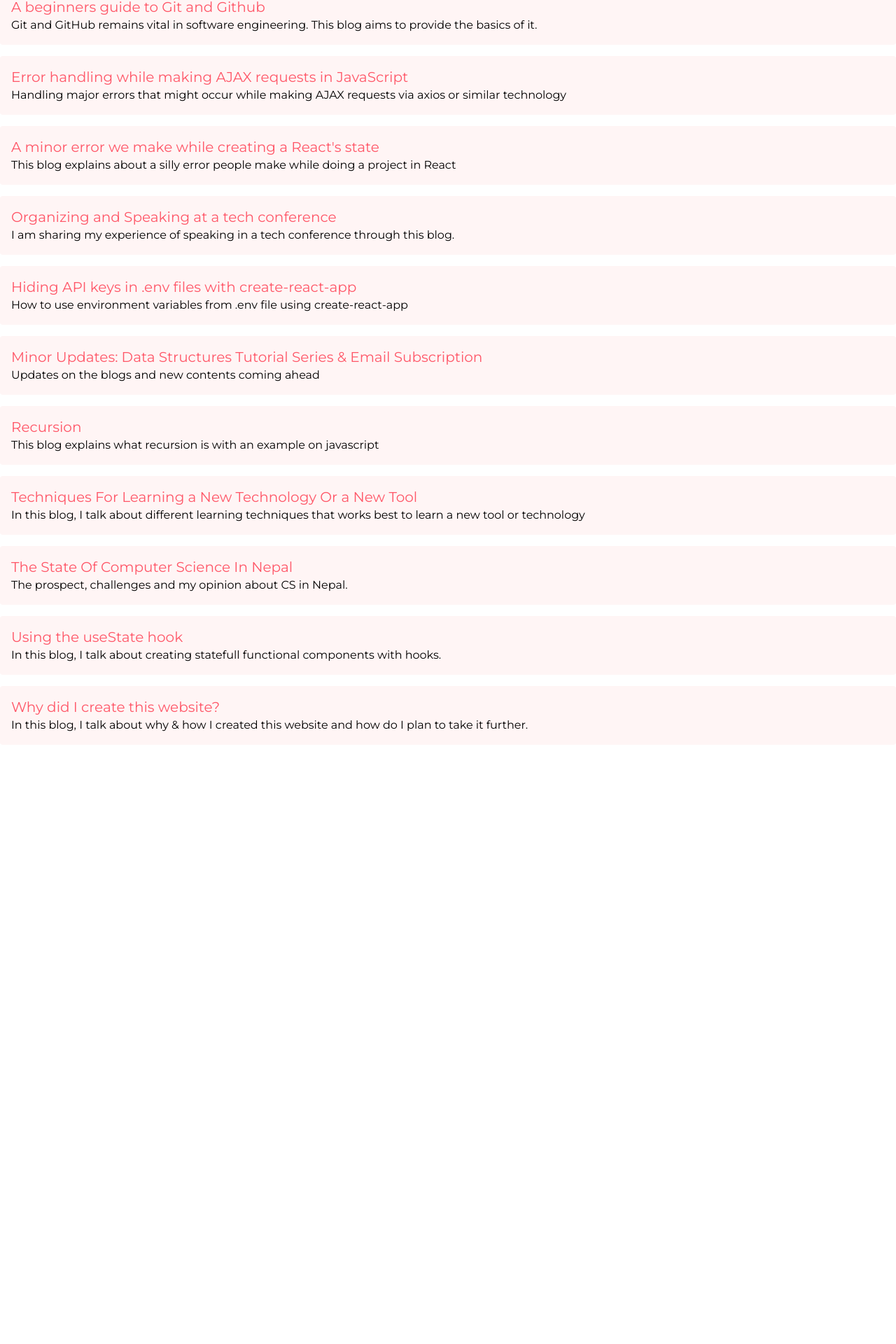
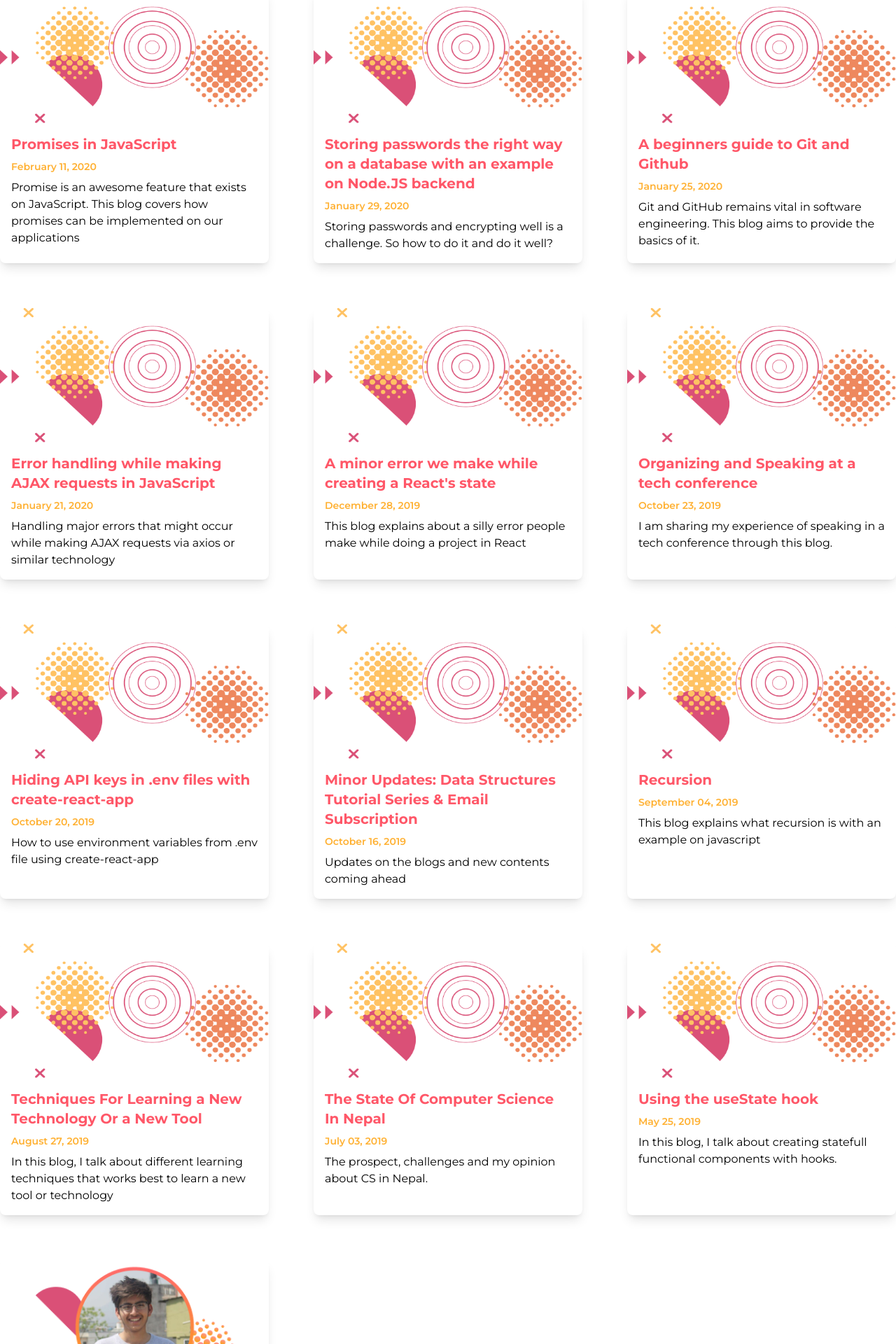
Before and after one commit to prashantacharya/bigomega-v2, a Next.js app: page /blogs in a window 1280 px wide. Shown: the part 631-2551 px from the top of the page at 70% size. Before the commit the page ends 1711 px from the top, so only its background shows below. Built offline with nearby package versions, Linux system fonts and the light colour scheme.

Commit message:
Modify blog page

```diff
--- a/components/ThemeSwitch.tsx
+++ b/components/ThemeSwitch.tsx
@@ -4,8 +4,6 @@ import { ThemeContext } from '../context/ThemeProvider';
 
 const ThemeSwitch = () => {
   const themeContext = useContext(ThemeContext);
-
-  console.log(themeContext);
 
   const switchTheme = () => {
     themeContext?.toggleTheme();
--- a/pages/blogs/index.tsx
+++ b/pages/blogs/index.tsx
@@ -1,5 +1,7 @@
+import Image from 'next/image';
 import Link from 'next/link';
 import Wrapper from '../../components/Wrapper';
+import { formattedBlogDate } from '../../utils/date';
 import { getSortedPostsData } from '../../utils/posts';
 
 interface BlogPageProps {
@@ -12,29 +14,54 @@ const Blogs = (props: BlogPageProps) => {
   return (
     <Wrapper>
       <article className="container mx-auto bg-normal">
-        <ul>
+        <div className="my-10 grid content-stretch gap-16 grid-cols-1 md:grid-cols-3">
           {allPostsData.map((post: any) => (
-            <BlogCard post={post} key={post.id} />
+            <BlogCard blog={post} key={post.id} />
           ))}
-        </ul>
+        </div>
       </article>
     </Wrapper>
   );
 };
 
-const BlogCard = (props: { post: any }) => {
-  const { post } = props;
+const BlogCard = (props: { blog: any }) => {
+  const { blog } = props;
 
   return (
-    <li className="bg-section my-4 p-4 rounded">
-      <Link href={`/blogs/${post.id}`}>
-        <a className="text-xl text-primary-normal hover:text-primary-darker">
-          {post.title}
-        </a>
-      </Link>
+    <div
+      className="bg-normal dark:bg-section rounded-lg shadow-lg"
+      key={blog.id}
+    >
+      <div className="flex items-center justify-center">
+        {blog.thumbnail ? (
+          <Image
+            height="200"
+            width="400"
+            src={blog.thumbnail}
+            alt={blog.title}
+          />
+        ) : (
+          <Image
+            height="200"
+            width="400"
+            src="/blog-list-placeholder.png"
+            alt=""
+          />
+        )}
+      </div>
 
-      <p className="text-gray dark:text-white">{post.subtitle}</p>
-    </li>
+      <div className="p-4">
+        <Link href={`/blogs/${blog.id}`}>
+          <h3 className="text-xl text-primary-normal hover:text-primary-darker font-bold cursor-pointer">
+            {blog.title}
+          </h3>
+        </Link>
+        <p className="my-2 text-sm text-secondary-normal font-semibold">
+          {formattedBlogDate(blog.date)}
+        </p>
+        <p className="dark:text-white">{blog?.subtitle}</p>
+      </div>
+    </div>
   );
 };
 
--- a/pages/index.tsx
+++ b/pages/index.tsx
@@ -2,7 +2,6 @@ import Nav from '../components/Nav';
 import Timeline from '../components/Timeline';
 import { getSortedPostsData } from '../utils/posts';
 import HeroSection from '../components/HeroSection';
-import ThemeSwitch from '../components/ThemeSwitch';
 import HomePageBlogList from '../components/HomepageBlogList';
 import Technologies from '../components/Technologies';
 import SocialMedia from '../components/Socialmedia';
@@ -10,6 +9,10 @@ import Footer from '../components/Footer';
 
 const HomePage = (props: any) => {
   const { blogs } = props;
+
+  const homePageBlogs = blogs.slice(0, 3);
+
+  console.log(homePageBlogs);
 
   return (
     <div className="bg-normal">
@@ -19,7 +22,7 @@ const HomePage = (props: any) => {
 
       <Timeline />
 
-      <HomePageBlogList blogs={blogs} />
+      <HomePageBlogList blogs={homePageBlogs} />
 
       <Technologies />
 
```
